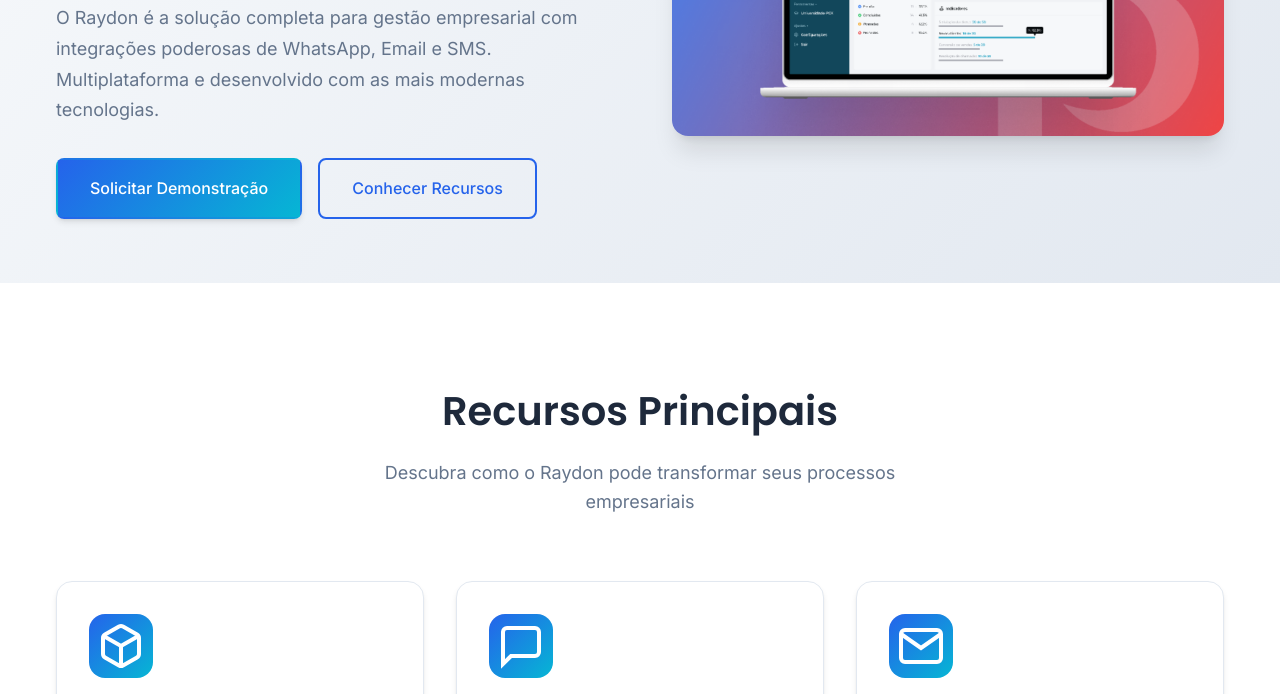
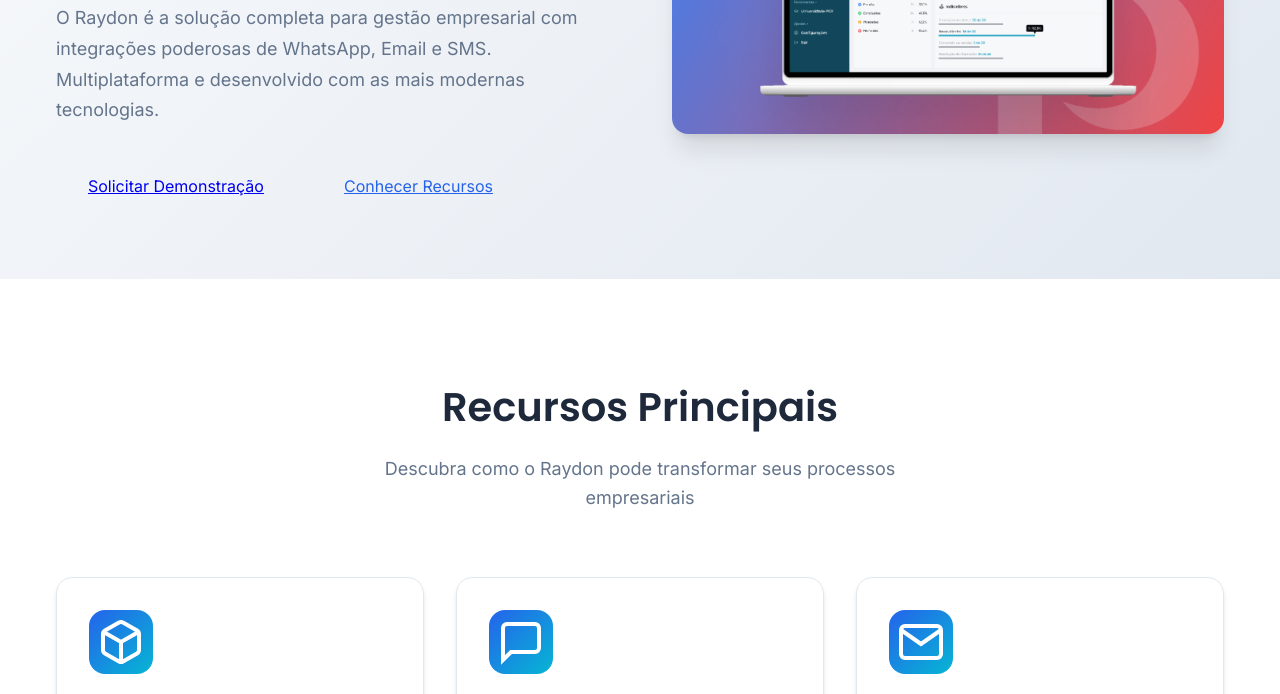
Before and after one commit to TI-Raydon/Site_Institucional, a plain HTML site: page index.html in a window 1280 px wide. Shown: the part 379-1073 px from the top of the page. Drawn offline with nearby package versions, Linux system fonts and the light colour scheme.

Commit message:
Update style.css

```diff
--- a/css/style.css
+++ b/css/style.css
@@ -53,25 +53,7 @@ body {
 }
 
 /* Buttons */
-.btn {
-    display: inline-flex;
-    align-items: center;
-    justify-content: center;
-    padding: 0.75rem 1.5rem;
-    border-radius: 0.5rem;
-    font-weight: 500;
-    text-decoration: none;
-    transition: all 0.3s ease;
-    border: 2px solid transparent;
-    cursor: pointer;
-    font-size: 0.875rem;
-}
-
-.btn--primary {
-    background: var(--gradient-primary);
-    color: white;
-    box-shadow: var(--shadow-md);
-}
+
 
 .btn--primary:hover {
     transform: translateY(-2px);
```
